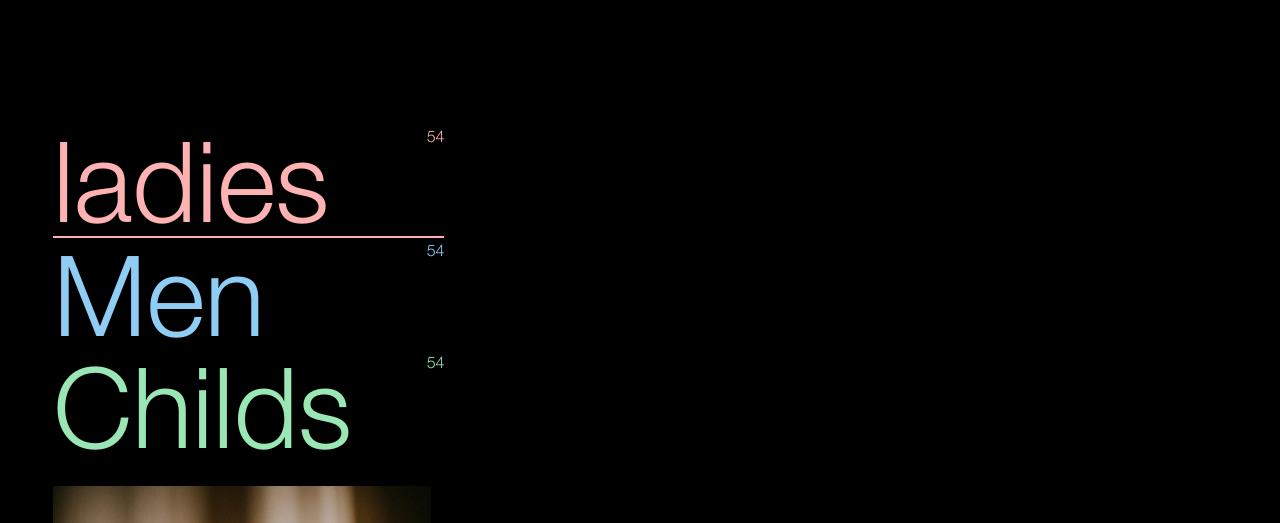
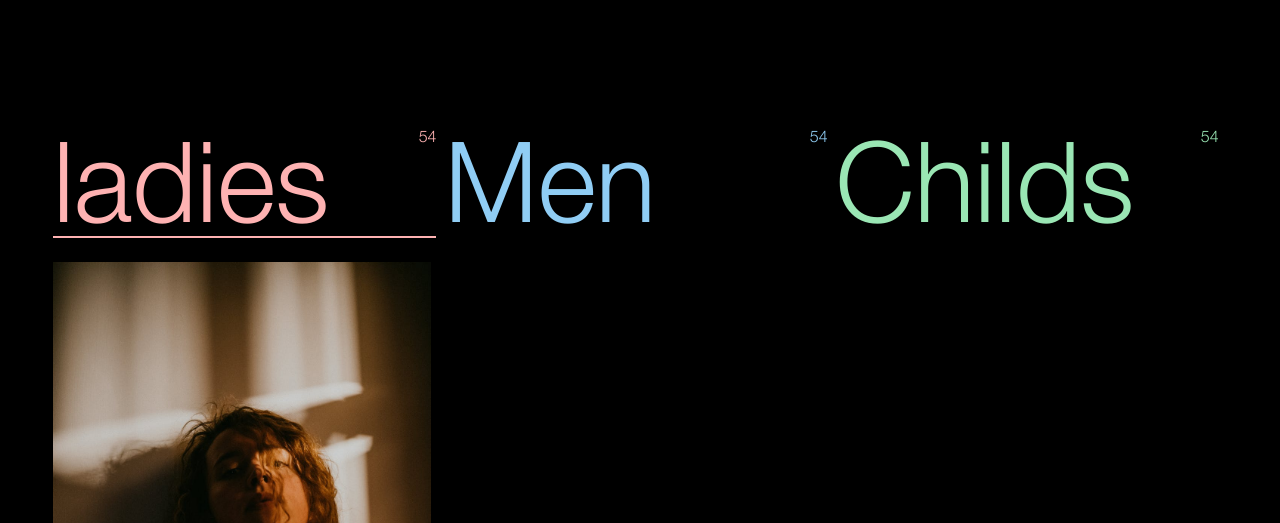
Before and after one commit to omimouni/page-interview, a website built with webpack: page src/index.html in a window 1280 px wide. Shown: the part 1240-1763 px from the top of the page. Built offline with nearby package versions, Linux system fonts and the light colour scheme; files whose address does not match are found by name.

Commit message:
fixed categories responsive

```diff
--- a/src/index.html
+++ b/src/index.html
@@ -84,7 +84,7 @@
 
         <div>
           <!-- Tags -->
-          <div class="flex-col lg:flex">
+          <div class="flex-col lg:flex-row lg:flex">
             <div
               class="border-b-2 mb-3 lg:mb-0 cursor-pointer border-red-300 text-red-300 lg:w-2/6 relative font-light mr-2"
             >
```
